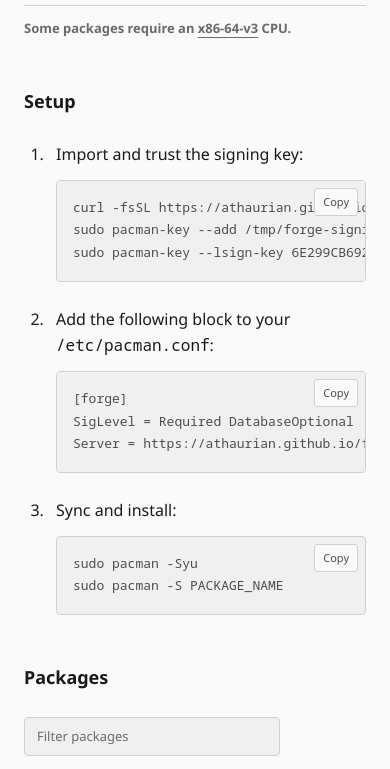
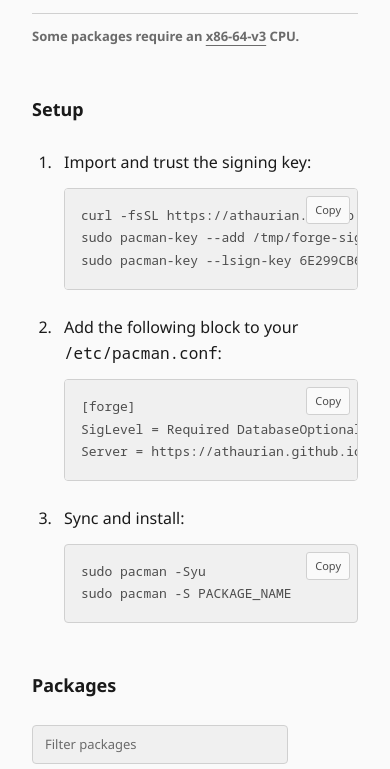
Before and after one commit to athaurian/forge, a plain HTML site: page web/index.html in a window 390 px wide. Shown: the part 98-867 px from the top of the page. Drawn offline with Linux system fonts and the light colour scheme; no server answers.

Commit message:
style: increase site margins for more comfortable layout

```diff
--- a/web/styles.css
+++ b/web/styles.css
@@ -47,7 +47,7 @@
 body {
   margin: 0 auto;
   max-width: 62rem;
-  padding: var(--space-6) var(--space-5) var(--space-7);
+  padding: var(--space-6) var(--space-6) var(--space-7);
   background: var(--bg);
   color: var(--text);
   font-family: var(--font-sans);
@@ -373,7 +373,7 @@ footer p + p {
 
 @media (max-width: 34rem) {
   body {
-    padding: var(--space-5);
+    padding: var(--space-6);
   }
 }
 
```
